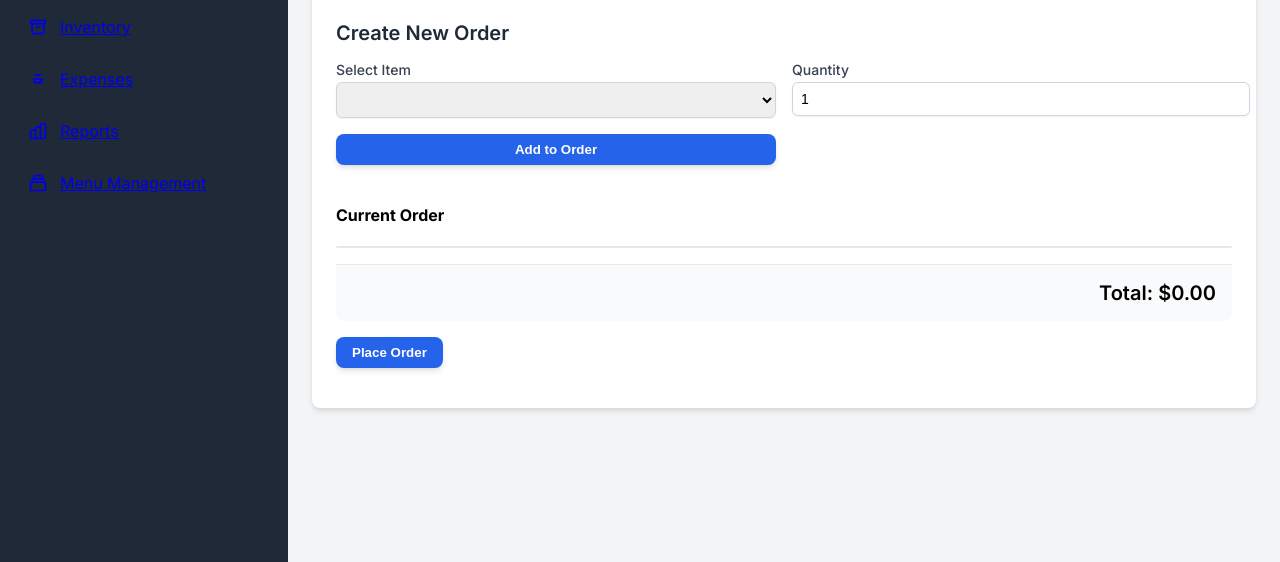
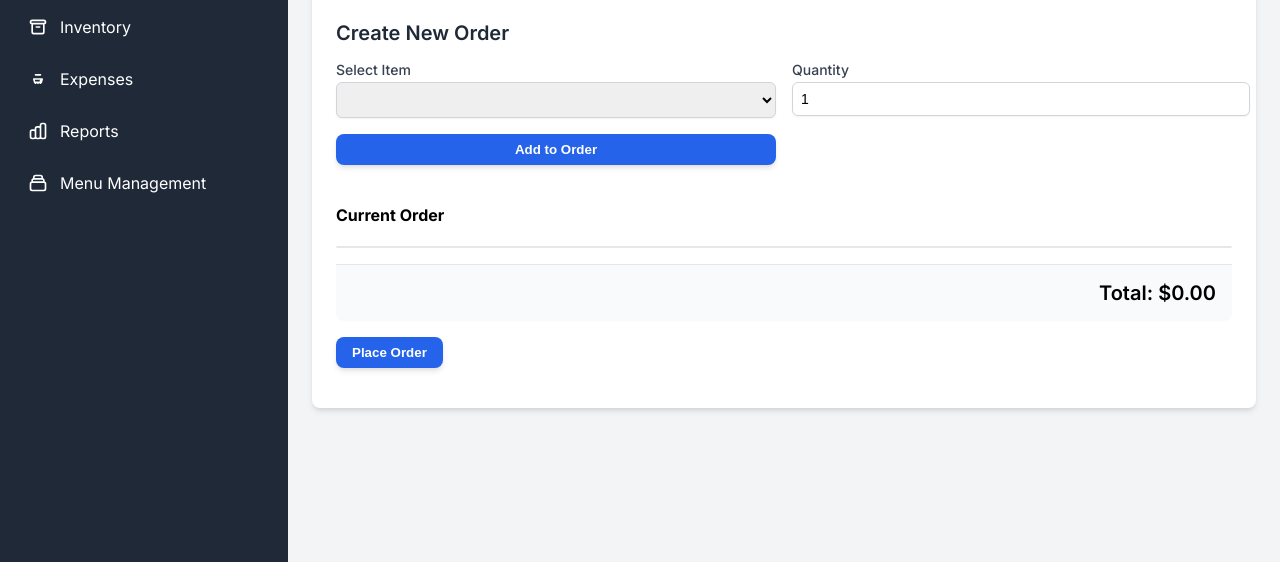
Before and after one commit to nachwerarichard/restaurantmgtsys, a website: page home5.html in a window 1280 px wide. Shown: the part 238-800 px from the top of the page. Drawn offline with Linux system fonts and the light colour scheme.

Commit message:
Update home5.html

```diff
--- a/home5.html
+++ b/home5.html
@@ -60,6 +60,10 @@
         }
         .sidebar-nav li {
             margin-bottom: 8px; /* space-y-2 equivalent */
+        }
+        .sidebar-nav li a {
+           text-decoration:none;
+           color:white;
         }
         .nav-link {
             display: flex;
```
